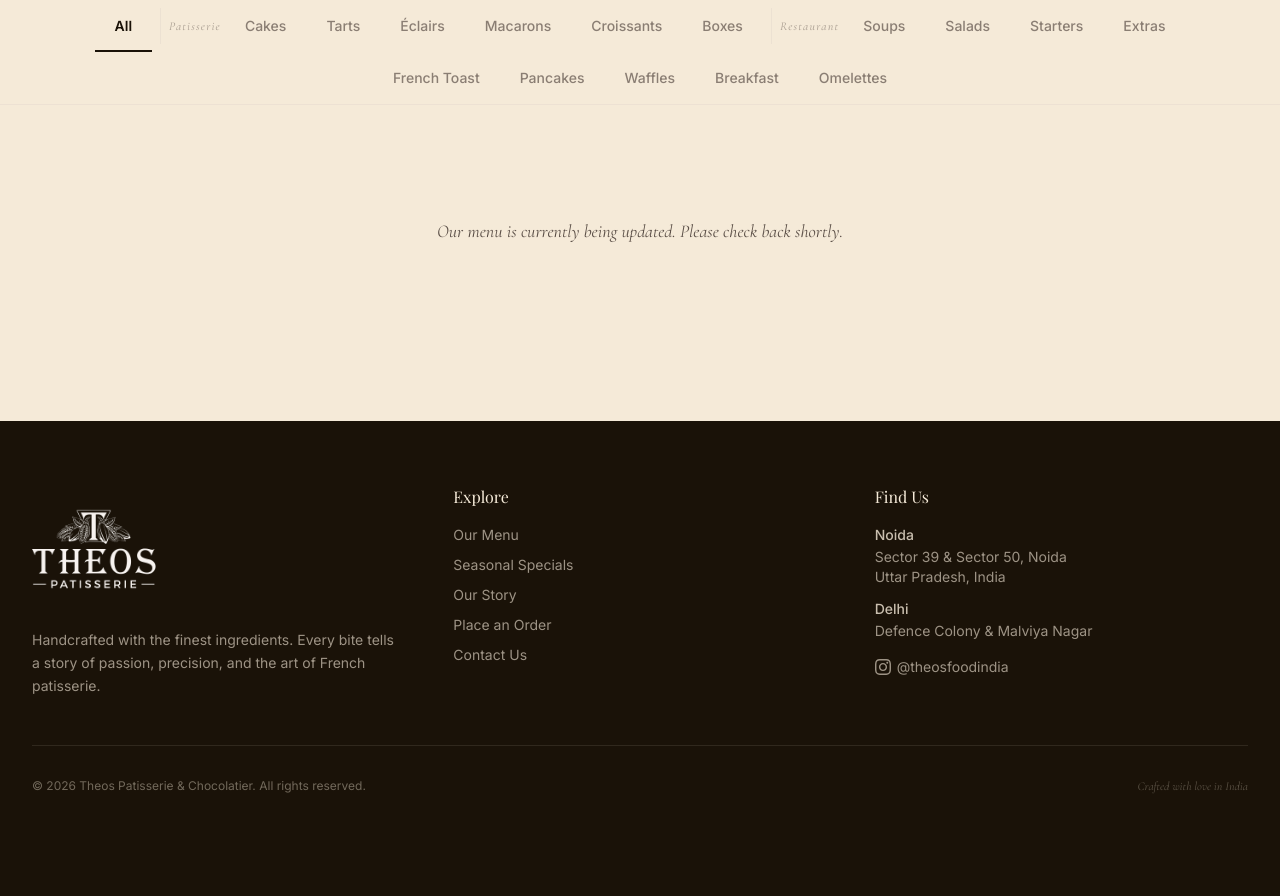
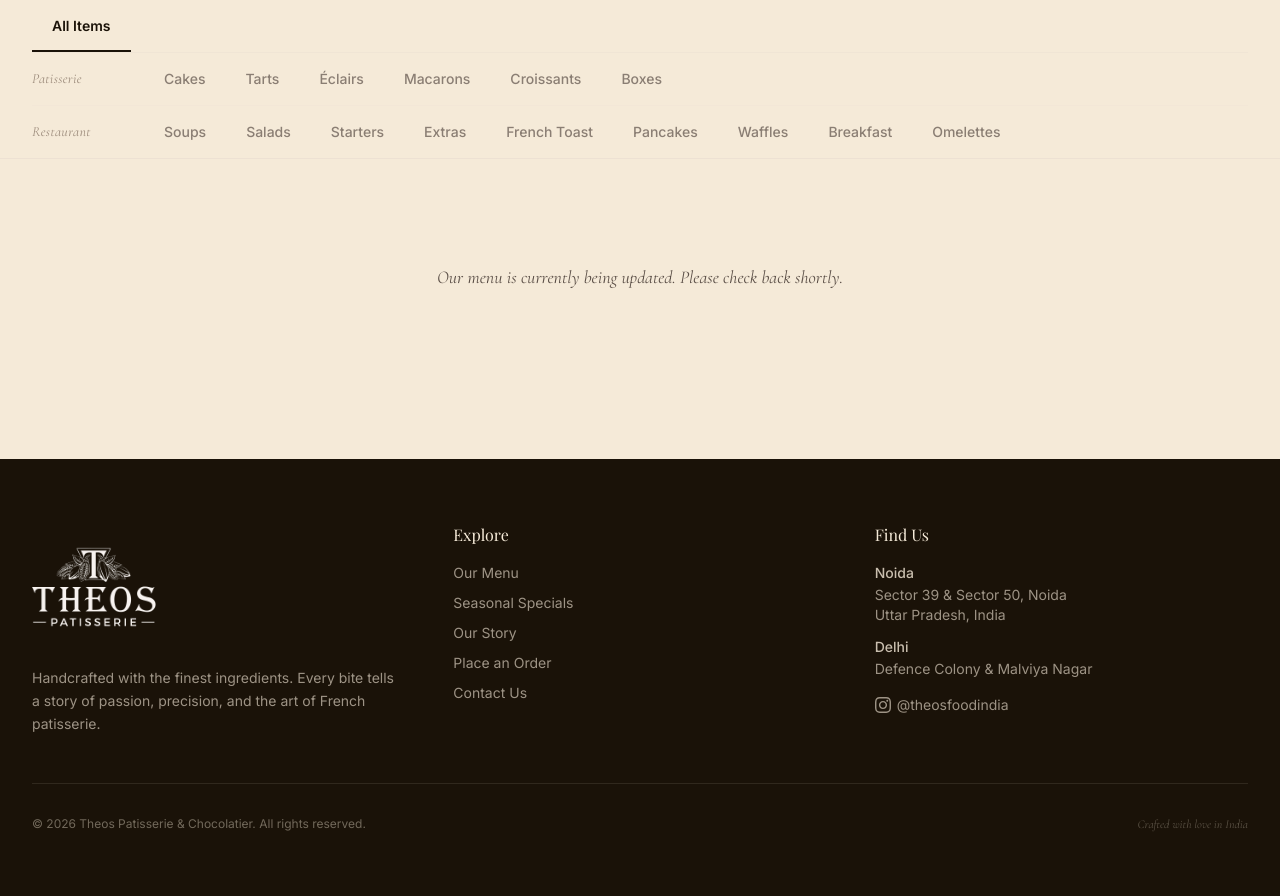
Before and after one commit to Dagaroth3exe/theos_patisserie, a Flask app: page /products in a window 1280 px wide. Shown: the part 460-1356 px from the top of the page. Before the commit the page ends 1253 px from the top, so only its background shows below. Run offline with Flask 3, Linux system fonts and the light colour scheme; style sheets or scripts are compiled from the project's sources; some libraries are stand-ins or nearby versions; some web fonts are replaced.

Commit message:
Prominent section headings and grouped filter bar on products page
- Section headers: replace invisible muted CSS rule with .section-group-heading
  — serif espresso heading with gold gradient underline, visible on all screens
- Filter bar: desktop now shows structured rows (All / Patisserie group /
  Restaurant group) with italic row labels; mobile keeps horizontal scroll
- catalogue.js: queries all .category-chip across both layouts; applyFilter()
  syncs active state on mobile + desktop chips simultaneously

Co-Authored-By: Claude Sonnet 4.6 <noreply@anthropic.com>

```diff
--- a/app/static/css/input.css
+++ b/app/static/css/input.css
@@ -383,26 +383,32 @@
     transform: scaleX(1);
   }
 
-  /* ── Filter bar group separators & labels ─────────────────── */
+  /* ── Filter bar group separators ───────────────────────────── */
   .filter-group-sep {
     @apply self-stretch w-px bg-border/70 mx-2 my-2;
   }
-  .filter-group-label {
-    @apply self-center items-center font-cormorant italic text-muted/50
-           text-xs tracking-widest whitespace-nowrap pr-1;
+
+  /* ── Filter bar desktop row label ───────────────────────────── */
+  .filter-row-label {
+    @apply font-cormorant italic text-taupe text-sm tracking-wide
+           whitespace-nowrap pt-4 pb-2 pr-4
+           flex-shrink-0;
+    width: 7rem;
   }
 
-  /* ── Product section headers ──────────────────────────────── */
-  .product-section-header {
-    @apply flex items-center gap-4 my-6 sm:mt-2 sm:mb-5;
+  /* ── Section group headings (Patisserie / Restaurant) ────────── */
+  .section-group-heading {
+    @apply font-serif text-espresso text-2xl sm:text-3xl
+           text-center pt-8 pb-3 sm:pt-10 sm:pb-4;
+    position: relative;
   }
-  .product-section-header::before,
-  .product-section-header::after {
+  .section-group-heading::after {
     content: '';
-    @apply flex-1 h-px bg-border;
-  }
-  .product-section-header span {
-    @apply font-cormorant italic text-muted/60 text-sm tracking-[0.18em] uppercase whitespace-nowrap;
+    display: block;
+    width: 3rem;
+    height: 1px;
+    background: linear-gradient(to right, transparent, #c9a84c, transparent);
+    margin: 0.5rem auto 0;
   }
 
   /* ── Admin sidebar ──────────────────────────────────────── */
--- a/app/static/js/catalogue.js
+++ b/app/static/js/catalogue.js
@@ -1,7 +1,6 @@
 /**
  * Category filter for /products page.
- * Filters both the mobile list items and the desktop card grid.
- * Shows/hides section headers (Patisserie / Restaurant) for "All" view.
+ * Works across both the mobile scroll row and the desktop grouped rows.
  * Also positions the sticky filter bar just below the fixed navbar.
  */
 document.addEventListener('DOMContentLoaded', () => {
@@ -16,33 +15,25 @@ document.addEventListener('DOMContentLoaded', () => {
     window.addEventListener('resize', setTop);
   }
 
-  // ── Filter logic ─────────────────────────────────────────────
-  const filterContainer = document.getElementById('category-filters');
-  if (!filterContainer) return;
+  // ── Collect every chip across mobile + desktop layouts ───────
+  const buttons        = document.querySelectorAll('.category-chip');
+  if (!buttons.length) return;
 
-  const buttons         = filterContainer.querySelectorAll('.category-chip');
-  const cards           = document.querySelectorAll('.product-card[data-category]');
-  const listItems       = document.querySelectorAll('.menu-list-item[data-category]');
-  const sectionHeaders  = document.querySelectorAll('[data-section-header]');
-  const productGrids    = document.querySelectorAll('.product-grid');
-  const noResults       = document.getElementById('no-results');
+  const cards          = document.querySelectorAll('.product-card[data-category]');
+  const listItems      = document.querySelectorAll('.menu-list-item[data-category]');
+  const sectionHeaders = document.querySelectorAll('[data-section-header]');
+  const productGrids   = document.querySelectorAll('.product-grid');
+  const noResults      = document.getElementById('no-results');
   const noResultsMobile = document.getElementById('no-results-mobile');
 
-  function setActive(btn) {
-    buttons.forEach(b => b.classList.remove('active-chip'));
-    btn.classList.add('active-chip');
-  }
+  function applyFilter(filter) {
+    const isAll = filter === 'all';
 
-  buttons.forEach(btn => {
-    btn.addEventListener('click', () => {
-      const filter = btn.dataset.filter;
-      const isAll  = filter === 'all';
-      setActive(btn);
+    // Sync active state on ALL chips (mobile + desktop) with matching filter
+    buttons.forEach(b => b.classList.toggle('active-chip', b.dataset.filter === filter));
 
-      // Section headers visible only in "All" view
-      sectionHeaders.forEach(h => {
-        h.style.display = isAll ? '' : 'none';
-      });
+    // Section headers only visible in All view
+    sectionHeaders.forEach(h => { h.style.display = isAll ? '' : 'none'; });
 
     // Desktop cards
     let visibleCards = 0;
@@ -52,10 +43,8 @@ document.addEventListener('DOMContentLoaded', () => {
       if (show) visibleCards++;
     });
 
-      // Collapse gap between grids when section headers are hidden
-      productGrids.forEach(grid => {
-        grid.style.marginBottom = isAll ? '' : '0';
-      });
+    // Collapse gap between grids when section header is hidden
+    productGrids.forEach(grid => { grid.style.marginBottom = isAll ? '' : '0'; });
 
     // Mobile list items
     let visibleList = 0;
@@ -67,17 +56,11 @@ document.addEventListener('DOMContentLoaded', () => {
 
     if (noResults)       noResults.classList.toggle('hidden', visibleCards > 0);
     if (noResultsMobile) noResultsMobile.classList.toggle('hidden', visibleList > 0);
+  }
+
+  buttons.forEach(btn => btn.addEventListener('click', () => applyFilter(btn.dataset.filter)));
+
+  // Initial state — honour ?cat= URL param
+  const catParam = new URLSearchParams(window.location.search).get('cat');
+  applyFilter(catParam || 'all');
 });
-  });
-
-  // Activate "All" on load
-  const allBtn = filterContainer.querySelector('[data-filter="all"]');
-  if (allBtn) setActive(allBtn);
-
-  // Handle ?cat= URL param
-  const catParam = new URLSearchParams(window.location.search).get('cat');
-  if (catParam) {
-    const matchBtn = [...buttons].find(b => b.dataset.filter === catParam);
-    if (matchBtn) matchBtn.click();
-  }
-});
--- a/app/templates/public/products.html
+++ b/app/templates/public/products.html
@@ -21,41 +21,63 @@
 
   <!-- ── Sticky filter bar ─────────────────────────────────── -->
   <div id="filter-bar" class="sticky z-40 bg-cream border-b border-border/60">
-    <div class="max-w-7xl mx-auto px-5 sm:px-8">
-      <div class="overflow-x-auto scrollbar-hide">
-        <div class="flex items-stretch gap-0 min-w-max sm:flex-wrap sm:min-w-0 sm:justify-center"
-             id="category-filters">
+    <div class="max-w-7xl mx-auto">
 
-          <!-- All -->
+      <!-- Mobile: single scrollable row ──────────────────────── -->
+      <div class="sm:hidden overflow-x-auto scrollbar-hide px-4">
+        <div class="flex items-stretch min-w-max">
           <button class="category-chip" data-filter="all">All</button>
-
-          <!-- Group separator + Patisserie group -->
           <span class="filter-group-sep" aria-hidden="true"></span>
-          <span class="filter-group-label hidden sm:flex">Patisserie</span>
           {% for cat in patisserie_cats %}
             <button class="category-chip" data-filter="{{ cat }}">{{ cat }}</button>
           {% endfor %}
-
-          <!-- Group separator + Restaurant group -->
           <span class="filter-group-sep" aria-hidden="true"></span>
-          <span class="filter-group-label hidden sm:flex">Restaurant</span>
           {% for cat in restaurant_cats %}
             <button class="category-chip" data-filter="{{ cat }}">{{ cat }}</button>
           {% endfor %}
+        </div>
+      </div>
 
+      <!-- Desktop: two-row grouped layout ─────────────────────── -->
+      <div class="hidden sm:block px-8">
+
+        <!-- All row -->
+        <div class="flex items-center border-b border-border/40">
+          <button class="category-chip font-medium" data-filter="all">All Items</button>
         </div>
+
+        <!-- Patisserie row -->
+        <div class="flex items-start border-b border-border/20">
+          <span class="filter-row-label">Patisserie</span>
+          <div class="flex flex-wrap flex-1">
+            {% for cat in patisserie_cats %}
+              <button class="category-chip" data-filter="{{ cat }}">{{ cat }}</button>
+            {% endfor %}
+          </div>
+        </div>
+
+        <!-- Restaurant row -->
+        <div class="flex items-start">
+          <span class="filter-row-label">Restaurant</span>
+          <div class="flex flex-wrap flex-1">
+            {% for cat in restaurant_cats %}
+              <button class="category-chip" data-filter="{{ cat }}">{{ cat }}</button>
+            {% endfor %}
+          </div>
+        </div>
+
       </div>
     </div>
   </div>
 
-  <div class="max-w-7xl mx-auto px-4 sm:px-6 py-8 sm:py-12">
+  <div class="max-w-7xl mx-auto px-4 sm:px-6 py-8 sm:py-10">
 
     {% if patisserie_products or restaurant_products %}
 
       <!-- ══════════════════════════════════════════════════════
            MOBILE LIST VIEW (sm:hidden)
            ══════════════════════════════════════════════════════ -->
-      <div class="sm:hidden" id="product-list-mobile">
+      <div class="sm:hidden">
 
         {% macro mobile_item(product) %}
           <a href="{{ url_for('public.product_detail', slug=product.slug) }}"
@@ -96,16 +118,12 @@
         {% endmacro %}
 
         {% if patisserie_products %}
-          <div class="product-section-header" data-section-header>
-            <span>Patisserie</span>
-          </div>
+          <div class="section-group-heading" data-section-header>Patisserie</div>
           {% for product in patisserie_products %}{{ mobile_item(product) }}{% endfor %}
         {% endif %}
 
         {% if restaurant_products %}
-          <div class="product-section-header" data-section-header>
-            <span>Restaurant</span>
-          </div>
+          <div class="section-group-heading" data-section-header>Restaurant</div>
           {% for product in restaurant_products %}{{ mobile_item(product) }}{% endfor %}
         {% endif %}
 
@@ -158,18 +176,14 @@
         {% endmacro %}
 
         {% if patisserie_products %}
-          <div class="product-section-header" data-section-header>
-            <span>Patisserie</span>
-          </div>
-          <div class="product-grid grid grid-cols-2 lg:grid-cols-3 xl:grid-cols-4 gap-6 mb-10">
+          <div class="section-group-heading" data-section-header>Patisserie</div>
+          <div class="product-grid grid grid-cols-2 lg:grid-cols-3 xl:grid-cols-4 gap-6 mb-14">
             {% for product in patisserie_products %}{{ desktop_card(product) }}{% endfor %}
           </div>
         {% endif %}
 
         {% if restaurant_products %}
-          <div class="product-section-header" data-section-header>
-            <span>Restaurant</span>
-          </div>
+          <div class="section-group-heading" data-section-header>Restaurant</div>
           <div class="product-grid grid grid-cols-2 lg:grid-cols-3 xl:grid-cols-4 gap-6">
             {% for product in restaurant_products %}{{ desktop_card(product) }}{% endfor %}
           </div>
```
Lines whose indentation alone changed are shown as unchanged.
